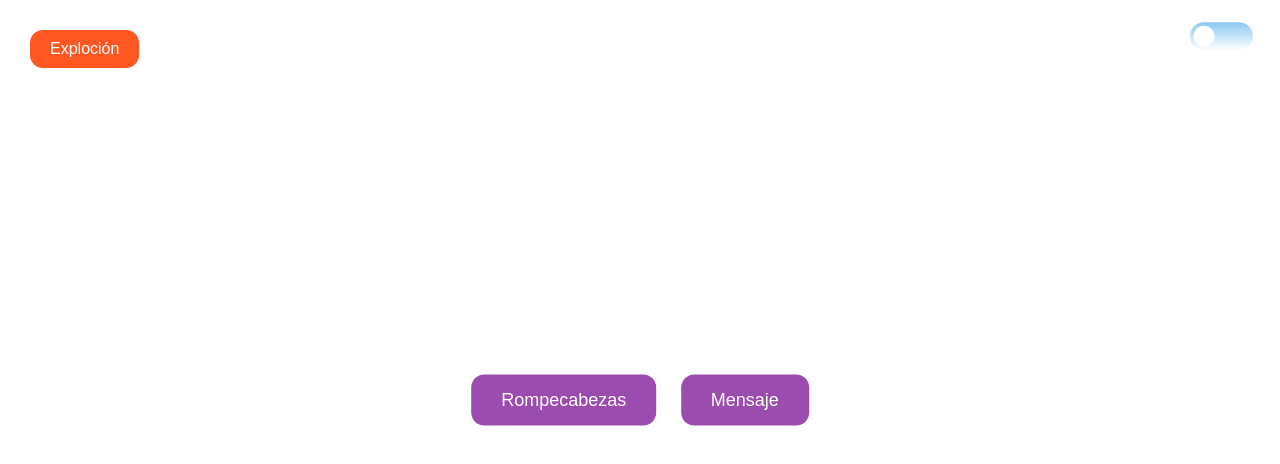
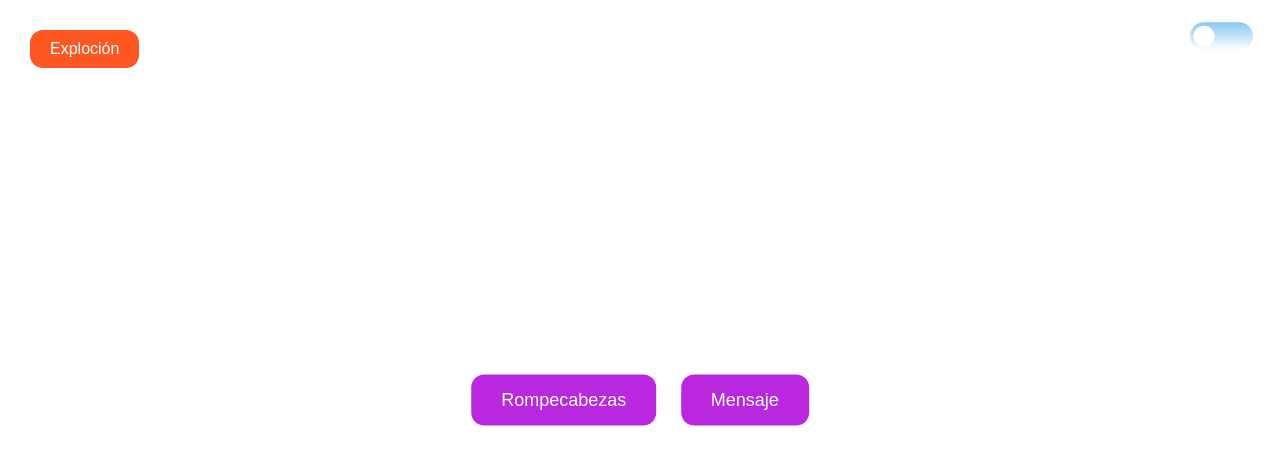
Before and after one commit to MiKelSX/Pagina-web-mensaje, a plain HTML site: page index.html in a window 1280 px wide. Drawn offline with Linux system fonts and the light colour scheme.

Commit message:
Update styles.css color boton morado

```diff
--- a/styles.css
+++ b/styles.css
@@ -73,7 +73,7 @@ button {
     padding: 15px 30px;
     font-size: 18px;
     cursor: pointer;
-    background-color: #9b4caf;
+    background-color: #b928de;
     color: white;
     border: none;
     border-radius: 13px;
```
